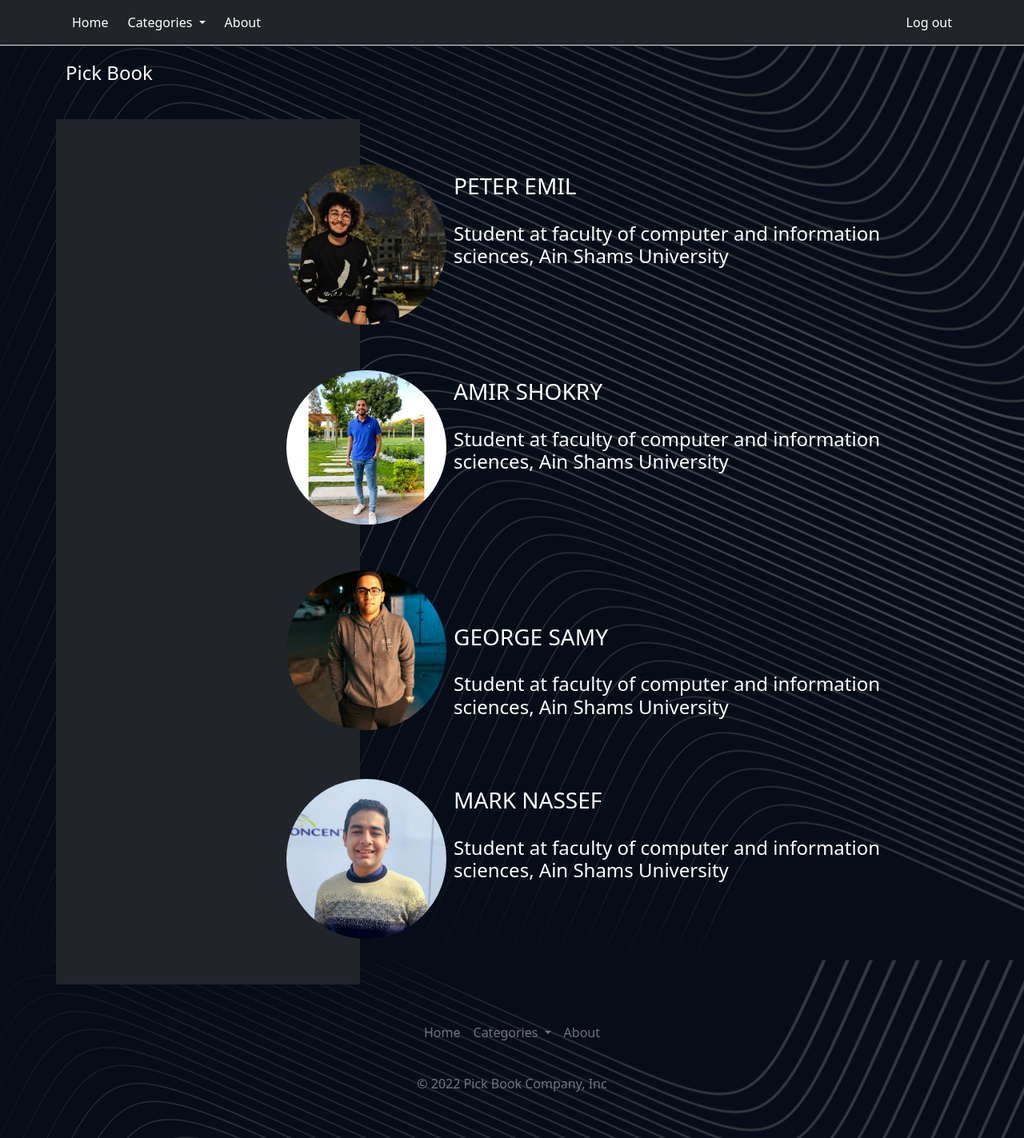
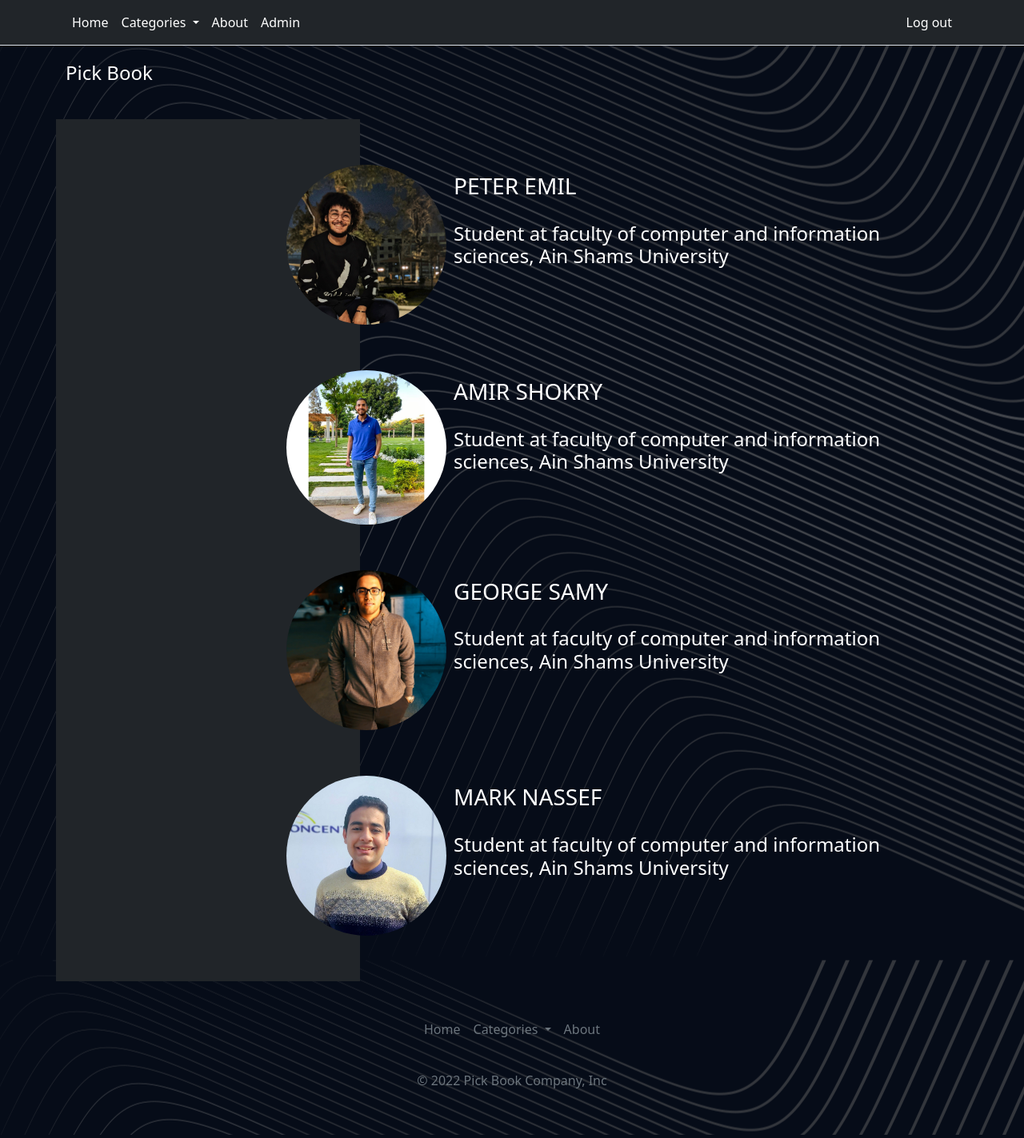
Before and after one commit to MaarkNassef/CyberSecurityProject, a Flask app: page /about in a window 1280 px wide. Shown: the whole page at 80% size. Run offline with Flask 2, Linux system fonts and the light colour scheme; a user stored in the database is signed in.

Commit message:
Admin is handled.

```diff
--- a/app.py
+++ b/app.py
@@ -1,5 +1,7 @@
-from flask import Flask, redirect, render_template,request, url_for,flash, session
+from flask import Flask, redirect, render_template,request, url_for,flash, session, abort, send_file
 from Database.database import *
+import os
+import hashlib
 
 app = Flask(__name__)
 app.config['SECRET_KEY']='SK'
@@ -18,10 +20,10 @@ def signUp():
     if request.method=="POST":
         name = request.form['name']
         email = request.form['email']
-
         password = request.form['password']
         repPassword = request.form['repPassword']
         if password==repPassword:
+            password = hashlib.sha256(password.encode('utf-8')).hexdigest()
             if insert_user(name, email, password):
                 session['email']= email
             else:
@@ -39,8 +41,13 @@ def signIn():
     if request.method=='POST':
         email = request.form['email']
         password = request.form['password']
+        if email == 'admin@domain.com' and password == 'admin':
+            session['email'] = email
+            session['admin_access'] = True
+            return redirect(url_for('admin'))
+        password = hashlib.sha256(password.encode('utf-8')).hexdigest()
         if authentication(email, password):
-            session['email']= email
+            session['email'] = email
             return redirect(url_for('index'))
         else:
             flash("Password doesn't match!!")
@@ -72,3 +79,23 @@ def search(word):
 @app.route('/about')
 def about():
     return render_template('about.html')
+
+@app.route('/admin')
+def admin():
+    if 'admin_access' not in session:
+        return abort(401)
+    return render_template('admin.html')
+
+@app.route('/admin/<path:filepath>')
+def download(filepath):
+    if 'admin_access' in session:
+        safe_path = 'files/safe/'
+        safe_path = os.path.realpath(safe_path)
+        print(safe_path)
+        print(os.path.realpath(filepath))
+        if os.path.commonprefix((os.path.realpath(filepath),safe_path)) == safe_path:
+            return send_file(filepath)
+        else:
+            return abort(401)
+    else:
+        return abort(401)
--- /dev/null
+++ b/files/notsafe/file.txt
@@ -0,0 +1 @@
+Mark Nassef
--- /dev/null
+++ b/files/safe/file.txt
@@ -0,0 +1,2 @@
+Omar Gamal
+Beshoy Nader
--- a/templates/about.html
+++ b/templates/about.html
@@ -24,8 +24,8 @@
             <div class="col-4" style="background-color: #212529; padding-bottom: 5%;">
               <img src="../static/George.png" width="200px" style="border-radius: 100%; margin-left: 77.5%;" alt="">
           </div>
-          <div class="col-1" style="padding-bottom: 5%; padding-top: 5%;" ></div>
-          <div class="col-7" style="padding-bottom: 5%; padding-top: 5%;" >
+          <div class="col-1" style="padding-bottom: 5%;" ></div>
+          <div class="col-7" style="padding-bottom: 5%;" >
             <h3 class="text-white text-uppercase" style="padding: 10px;">George Samy</h3>
             <h4 class="text-white" style="padding: 10px;">Student at faculty of computer and information sciences, Ain Shams University</h4></div>
           </div>
--- a/templates/base.html
+++ b/templates/base.html
@@ -40,7 +40,7 @@
       <ul class="nav me-auto">
         <li class="nav-item"><a href="{{url_for('index')}}" class="nav-link px-2" style="color:white;">Home</a></li>
         <li class="nav-item">
-          <a class="nav-link dropdown-toggle" href="#" role="button" data-bs-toggle="dropdown" aria-expanded="false" style="color:white">
+          <a class="nav-link dropdown-toggle px-2" href="#" role="button" data-bs-toggle="dropdown" aria-expanded="false" style="color:white">
             Categories
           </a>
           <ul class="dropdown-menu dropdown-menu-light">
@@ -50,6 +50,9 @@
           </ul>
         </li>
         <li class="nav-item"><a href="{{url_for('about')}}" class="nav-link px-2" style="color:white;">About</a></li>
+        {% if 'admin_access' in session: %}
+        <li class="nav-item"><a href="{{url_for('admin')}}" class="nav-link px-2" style="color:white;">Admin</a></li>
+        {% endif %}
       </ul>
       <ul class="nav">
         {% if 'email' not in session %}
```
Also changed, not shown: templates/admin.html (added, +8 -0 lines), Database.db.
